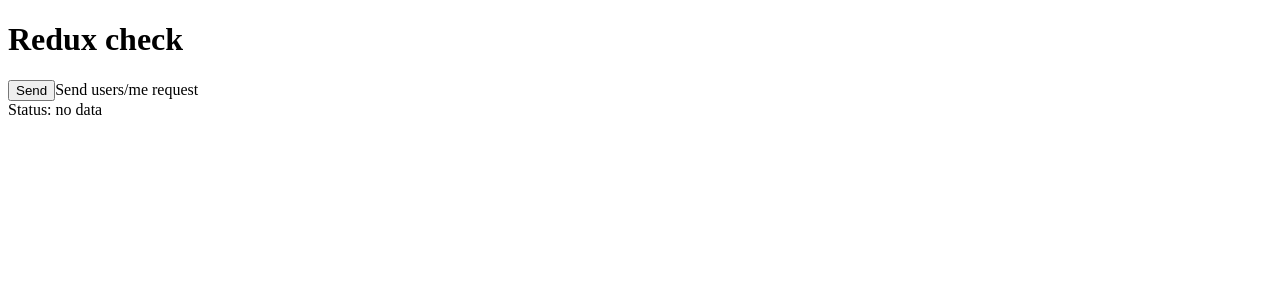
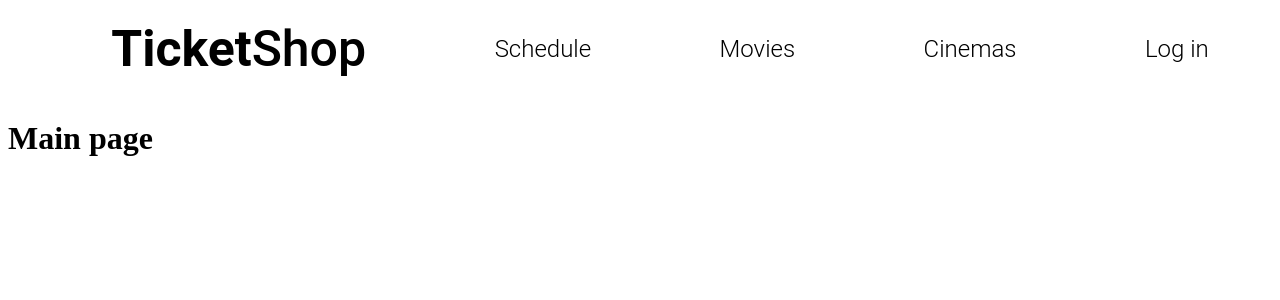
Before and after one commit to R-u-Slick/TicketReservation_fronetnd, a React (Create React App) app: page / in a window 1280 px wide. Shown: the top 300 px of the page. Built offline with nearby package versions, Linux system fonts and the light colour scheme.

Commit message:
[CTR-9]Added basic routes

```diff
--- a/src/App.js
+++ b/src/App.js
@@ -1,7 +1,9 @@
 import { useDispatch, useSelector } from "react-redux";
+import { BrowserRouter } from "react-router-dom";
 
 import userFetch from "./store/user/asyncActions";
 import { selectUserStatus, selectUserData } from "./store/user/selectors";
+import PagesRouter from "./router/PagesRouter";
 
 const App = () => {
   const currentStatus = useSelector(selectUserStatus);
@@ -12,21 +14,9 @@
   };
 
   return (
-    <div className="App">
-      <header className="App-header">
-        <h1>Redux check</h1>
-        <div>
-          <input type="button" value="Send" onClick={sendUserRequest} />
-          <span>Send users/me request</span>
-        </div>
-        <div>
-          <span>
-            {currentStatus ? `Status: ${currentStatus}` : "Status: no data"}
-          </span>
-        </div>
-        {currentUserData && <h3>Hello, {currentUserData.firstName}</h3>}
-      </header>
-    </div>
+    <BrowserRouter>
+      <PagesRouter />
+    </BrowserRouter>
   );
 };
 
--- /dev/null
+++ b/src/components/Header.css
@@ -0,0 +1,40 @@
+.Header {
+  font-family: Roboto, sans-serif;
+  display: flex;
+  width: 100%;
+  justify-content: space-between;
+}
+
+.Header > .navigation {
+  margin: 0 auto;
+  width: 90%;
+}
+
+.Header > .navigation > .navigation__menu {
+  list-style: none;
+  display: flex;
+  justify-content: space-between;
+  line-height: 50px;
+}
+
+.Header > .navigation .navigation__logo {
+  font-style: normal;
+  font-weight: 500;
+  font-size: 50px;
+}
+
+.Header > .navigation .navigation__element {
+  font-style: normal;
+  font-weight: 300;
+  font-size: 24px;
+}
+
+.Header > .navigation .navigation__element a {
+  text-decoration: none;
+  color: black;
+}
+
+.Header > .navigation .navigation__element a:hover {
+  color: black;
+  color: #e10050;
+}
--- /dev/null
+++ b/src/components/Header.js
@@ -0,0 +1,38 @@
+import "./Header.css";
+import { NavLink } from "react-router-dom";
+
+const Header = () => (
+  <header className="Header">
+    <nav className="navigation">
+      <ul className="navigation__menu">
+        <li className="navigation__element">
+          <NavLink to="/" className="navigation__logo">
+            <b>Ticket</b>Shop
+          </NavLink>
+        </li>
+        <li className="navigation__element">
+          <NavLink to="/schedule" className="navigation__link">
+            Schedule
+          </NavLink>
+        </li>
+        <li className="navigation__element">
+          <NavLink to="/movies" className="navigation__link">
+            Movies
+          </NavLink>
+        </li>
+        <li className="navigation__element">
+          <NavLink to="/Cinemas" className="navigation__link">
+            Cinemas
+          </NavLink>
+        </li>
+        <li className="navigation__element">
+          <NavLink to="/login" className="navigation__link">
+            Log in
+          </NavLink>
+        </li>
+      </ul>
+    </nav>
+  </header>
+);
+
+export default Header;
--- a/src/index.js
+++ b/src/index.js
@@ -2,7 +2,6 @@
 import ReactDOM from "react-dom";
 import { Provider } from "react-redux";
 import { configureStore } from "@reduxjs/toolkit";
-
 import combinedReducer from "./store/reducers";
 import App from "./App";
 
--- /dev/null
+++ b/src/pages/Cinemas.js
@@ -0,0 +1,10 @@
+import Header from "../components/Header";
+
+const Schedule = () => (
+  <div className="Main">
+    <Header />
+    <h1>Schedule</h1>
+  </div>
+);
+
+export default Schedule;
--- /dev/null
+++ b/src/pages/Login.js
@@ -0,0 +1,9 @@
+import Header from "../components/Header";
+
+const Login = () => (
+  <div className="Login">
+    <h1>Log in</h1>
+  </div>
+);
+
+export default Login;
--- /dev/null
+++ b/src/pages/Main.js
@@ -0,0 +1,10 @@
+import Header from "../components/Header";
+
+const Main = () => (
+  <div className="Main">
+    <Header />
+    <h1>Main page</h1>
+  </div>
+);
+
+export default Main;
--- /dev/null
+++ b/src/pages/Movies.js
@@ -0,0 +1,10 @@
+import Header from "../components/Header";
+
+const Movies = () => (
+  <div className="Main">
+    <Header />
+    <h1>Movies</h1>
+  </div>
+);
+
+export default Movies;
--- /dev/null
+++ b/src/pages/Registration.js
@@ -0,0 +1,10 @@
+import Header from "../components/Header";
+
+const Registration = () => (
+  <div className="Main">
+    <Header />
+    <h1>Registration page</h1>
+  </div>
+);
+
+export default Registration;
--- /dev/null
+++ b/src/pages/Schedule.js
@@ -0,0 +1,10 @@
+import Header from "../components/Header";
+
+const Schedule = () => (
+  <div className="Main">
+    <Header />
+    <h1>Schedule</h1>
+  </div>
+);
+
+export default Schedule;
--- /dev/null
+++ b/src/router/PagesRouter.js
@@ -0,0 +1,21 @@
+import { Route } from "react-router-dom";
+
+import Main from "../pages/Main";
+import Login from "../pages/Login";
+import Registration from "../pages/Registration";
+import Schedule from "../pages/Schedule";
+import Movies from "../pages/Movies";
+import Cinemas from "../pages/Cinemas";
+
+const PagesRouter = () => (
+  <div>
+    <Route exact path="/" component={Main} />
+    <Route exact path="/schedule" component={Schedule} />
+    <Route exact path="/movies" component={Movies} />
+    <Route exact path="/Cinemas" component={Cinemas} />
+    <Route exact path="/login" component={Login} />
+    <Route exact path="/registration" component={Registration} />
+  </div>
+);
+
+export default PagesRouter;
```
